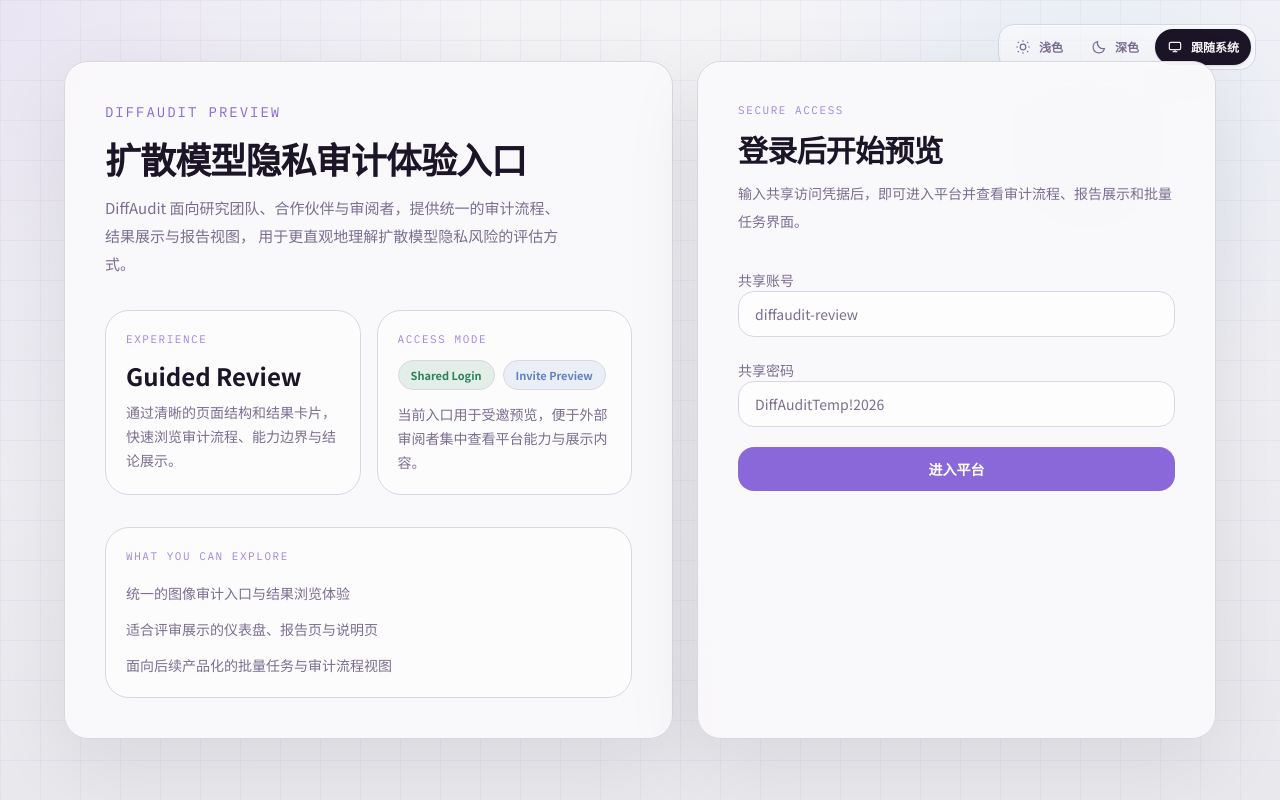
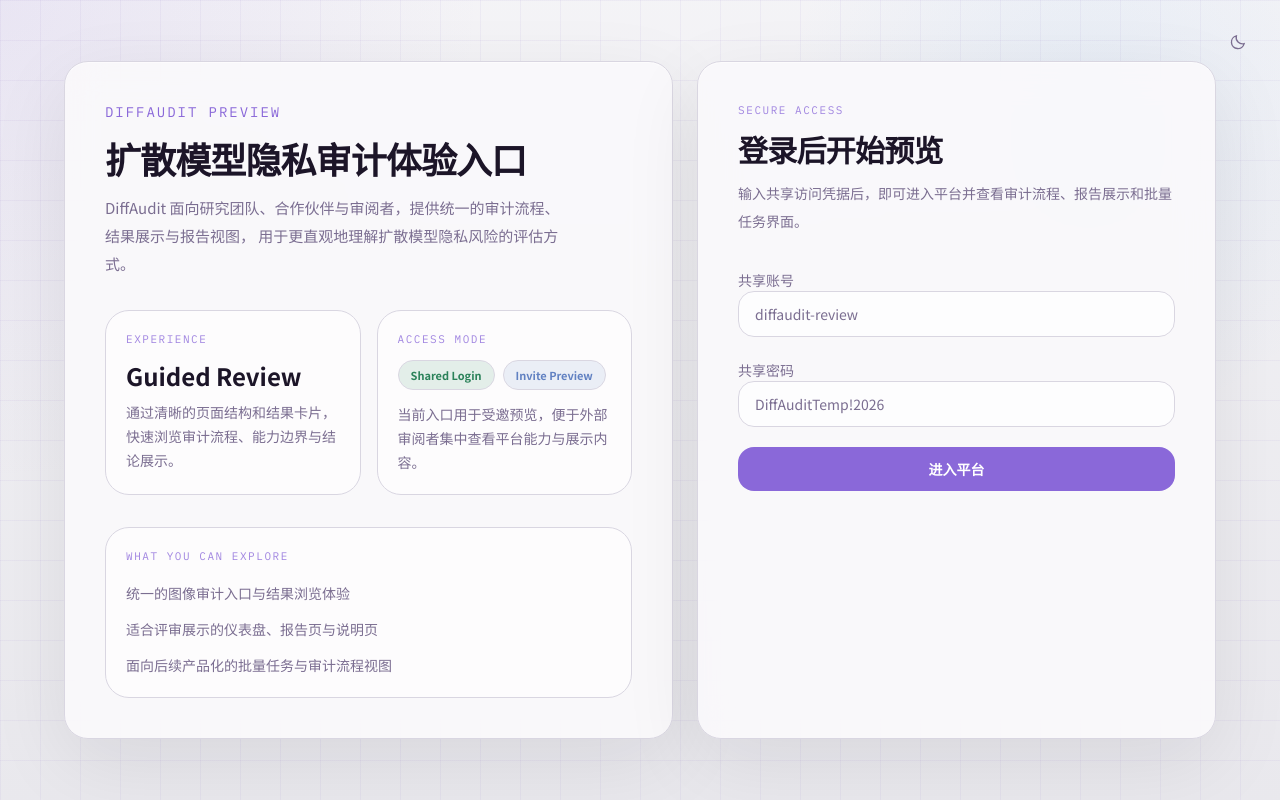
Before and after one commit to DeliciousBuding/DiffAudit-Platform, a Next.js app in the folder apps/web/: page /login in a window 1280 px wide. Built offline with nearby package versions, Linux system fonts and the light colour scheme.

Commit message:
Align theme controls with codex2api

```diff
--- a/apps/web/src/components/theme-toggle.tsx
+++ b/apps/web/src/components/theme-toggle.tsx
@@ -2,94 +2,44 @@
 
 import { useState } from "react";
 
-import {
-  DEFAULT_THEME,
-  getEffectiveTheme,
-  getThemeLabel,
-  resolveThemeMode,
-  THEME_STORAGE_KEY,
-  ThemeMode,
-} from "@/lib/theme";
+import { useTheme } from "@/hooks/use-theme";
 
-const themeModes: ThemeMode[] = ["light", "dark", "system"];
-
-function prefersDarkMode() {
-  return window.matchMedia("(prefers-color-scheme: dark)").matches;
-}
-
-function applyTheme(themeMode: ThemeMode) {
-  const root = document.documentElement;
-  const effectiveTheme = getEffectiveTheme(themeMode, prefersDarkMode());
-  root.dataset.themeMode = themeMode;
-  root.dataset.theme = effectiveTheme;
-  root.style.colorScheme = effectiveTheme;
-  root.classList.toggle("dark", effectiveTheme === "dark");
-  window.localStorage.setItem(THEME_STORAGE_KEY, themeMode);
-}
-
-function ThemeIcon({ mode }: { mode: ThemeMode }) {
-  if (mode === "light") {
+function SunIcon() {
   return (
-      <svg viewBox="0 0 24 24" aria-hidden="true" className="h-4 w-4 fill-none stroke-current stroke-[1.8]">
+    <svg viewBox="0 0 24 24" aria-hidden="true" className="h-[18px] w-[18px] fill-none stroke-current stroke-[1.8]">
       <circle cx="12" cy="12" r="4.2" />
       <path d="M12 1.8v2.4M12 19.8v2.4M4.2 4.2l1.7 1.7M18.1 18.1l1.7 1.7M1.8 12h2.4M19.8 12h2.4M4.2 19.8l1.7-1.7M18.1 5.9l1.7-1.7" />
     </svg>
   );
 }
 
-  if (mode === "dark") {
+function MoonIcon() {
   return (
-      <svg viewBox="0 0 24 24" aria-hidden="true" className="h-4 w-4 fill-none stroke-current stroke-[1.8]">
+    <svg viewBox="0 0 24 24" aria-hidden="true" className="h-[18px] w-[18px] fill-none stroke-current stroke-[1.8]">
       <path d="M20.2 14.2A8.6 8.6 0 0 1 9.8 3.8a8.6 8.6 0 1 0 10.4 10.4Z" />
     </svg>
   );
 }
 
-  return (
-    <svg viewBox="0 0 24 24" aria-hidden="true" className="h-4 w-4 fill-none stroke-current stroke-[1.8]">
-      <rect x="3.5" y="5" width="17" height="11" rx="2" />
-      <path d="M8.5 19h7" />
-      <path d="M12 16v3" />
-    </svg>
-  );
-}
-
 export function ThemeToggle() {
-  const [nonce, setNonce] = useState(0);
-  const themeMode =
-    typeof document === "undefined"
-      ? DEFAULT_THEME
-      : resolveThemeMode(document.documentElement.dataset.themeMode);
-
-  return (
-    <div
-      data-theme-nonce={nonce}
-      className="inline-flex items-center gap-1 rounded-2xl border border-border bg-white/55 p-1 shadow-[inset_0_1px_0_rgba(255,255,255,0.55)] dark:bg-white/5"
-    >
-      {themeModes.map((mode) => {
-        const active = themeMode === mode;
+  const { theme, toggle } = useTheme();
+  const [spinning, setSpinning] = useState(false);
 
   return (
     <button
-            key={mode}
       type="button"
-            onClick={() => {
-              applyTheme(mode);
-              setNonce((value) => value + 1);
+      onClick={(event) => {
+        setSpinning(true);
+        toggle(event.clientX, event.clientY);
+        window.setTimeout(() => setSpinning(false), 500);
       }}
-            className={`inline-flex h-9 items-center gap-2 rounded-xl px-3 text-xs font-semibold transition ${
-              active
-                ? "bg-foreground text-background shadow-sm"
-                : "text-muted-foreground hover:bg-white/70 hover:text-foreground dark:hover:bg-white/10"
-            }`}
-            aria-label={getThemeLabel(mode)}
-            title={getThemeLabel(mode)}
+      className="flex h-9 w-9 items-center justify-center rounded-xl text-muted-foreground transition-all duration-150 hover:bg-white/60 hover:text-foreground dark:hover:bg-white/10"
+      title={theme === "dark" ? "切换到浅色模式" : "切换到深色模式"}
+      aria-label={theme === "dark" ? "切换到浅色模式" : "切换到深色模式"}
     >
-            <ThemeIcon mode={mode} />
-            <span className="hidden sm:inline">{getThemeLabel(mode)}</span>
+      <span className={`inline-flex transition-transform duration-500 ease-out ${spinning ? "rotate-[360deg] scale-110" : "rotate-0 scale-100"}`}>
+        {theme === "dark" ? <SunIcon /> : <MoonIcon />}
+      </span>
     </button>
   );
-      })}
-    </div>
-  );
 }
--- /dev/null
+++ b/apps/web/src/hooks/use-theme.ts
@@ -0,0 +1,74 @@
+"use client";
+
+import { useCallback, useEffect, useState } from "react";
+
+import {
+  DEFAULT_THEME,
+  resolveThemeMode,
+  THEME_STORAGE_KEY,
+  ThemeMode,
+} from "@/lib/theme";
+
+function getInitialTheme(): ThemeMode {
+  if (typeof window === "undefined") {
+    return DEFAULT_THEME;
+  }
+
+  const stored = window.localStorage.getItem(THEME_STORAGE_KEY);
+  if (stored === "light" || stored === "dark") {
+    return stored;
+  }
+
+  return window.matchMedia("(prefers-color-scheme: dark)").matches ? "dark" : "light";
+}
+
+export function useTheme() {
+  const [theme, setThemeState] = useState<ThemeMode>(getInitialTheme);
+
+  useEffect(() => {
+    const root = document.documentElement;
+    root.dataset.theme = theme;
+    root.style.colorScheme = theme;
+    root.classList.toggle("dark", theme === "dark");
+    window.localStorage.setItem(THEME_STORAGE_KEY, theme);
+  }, [theme]);
+
+  const toggle = useCallback((x?: number, y?: number) => {
+    const root = document.documentElement;
+    const nextTheme: ThemeMode = resolveThemeMode(root.classList.contains("dark") ? "light" : "dark");
+
+    const originX = x ?? 40;
+    const originY = y ?? window.innerHeight - 40;
+    const endRadius = Math.hypot(
+      Math.max(originX, window.innerWidth - originX),
+      Math.max(originY, window.innerHeight - originY),
+    );
+
+    if ("startViewTransition" in document && typeof document.startViewTransition === "function") {
+      const transition = document.startViewTransition(() => {
+        setThemeState(nextTheme);
+      });
+
+      transition.ready.then(() => {
+        root.animate(
+          {
+            clipPath: [
+              `circle(0px at ${originX}px ${originY}px)`,
+              `circle(${endRadius}px at ${originX}px ${originY}px)`,
+            ],
+          },
+          {
+            duration: 500,
+            easing: "ease-out",
+            pseudoElement: "::view-transition-new(root)",
+          },
+        );
+      });
+      return;
+    }
+
+    setThemeState(nextTheme);
+  }, []);
+
+  return { theme, toggle };
+}
--- a/apps/web/src/lib/theme.ts
+++ b/apps/web/src/lib/theme.ts
@@ -1,11 +1,10 @@
-export type ThemeMode = "light" | "dark" | "system";
-export type EffectiveTheme = "light" | "dark";
+export type ThemeMode = "light" | "dark";
 
-export const THEME_STORAGE_KEY = "diffaudit-theme";
-export const DEFAULT_THEME: ThemeMode = "system";
+export const THEME_STORAGE_KEY = "theme";
+export const DEFAULT_THEME: ThemeMode = "light";
 
 export function isThemeMode(value: unknown): value is ThemeMode {
-  return value === "light" || value === "dark" || value === "system";
+  return value === "light" || value === "dark";
 }
 
 export function resolveThemeMode(
@@ -15,62 +14,26 @@ export function resolveThemeMode(
   return isThemeMode(value) ? value : fallback;
 }
 
-export function getEffectiveTheme(
-  mode: ThemeMode,
-  prefersDark: boolean,
-): EffectiveTheme {
-  if (mode === "system") {
-    return prefersDark ? "dark" : "light";
-  }
-
-  return mode;
-}
-
-export function getThemeLabel(mode: ThemeMode): string {
-  if (mode === "light") {
-    return "浅色";
-  }
-
-  if (mode === "dark") {
-    return "深色";
-  }
-
-  return "跟随系统";
-}
-
 export function getThemeBootScript(
   storageKey = THEME_STORAGE_KEY,
   fallback: ThemeMode = DEFAULT_THEME,
 ): string {
   return `(() => {
     const root = document.documentElement;
-    const systemQuery = window.matchMedia("(prefers-color-scheme: dark)");
-    const resolveEffectiveTheme = (themeMode) => {
-      if (themeMode === "system") {
-        return systemQuery.matches ? "dark" : "light";
-      }
-
-      return themeMode === "dark" ? "dark" : "light";
-    };
-    const apply = (themeMode) => {
-      const effectiveTheme = resolveEffectiveTheme(themeMode);
-      root.dataset.themeMode = themeMode;
-      root.dataset.theme = effectiveTheme;
-      root.style.colorScheme = effectiveTheme;
-      root.classList.toggle("dark", effectiveTheme === "dark");
+    const apply = (theme) => {
+      root.dataset.theme = theme;
+      root.style.colorScheme = theme;
+      root.classList.toggle("dark", theme === "dark");
     };
 
     try {
       const stored = window.localStorage.getItem("${storageKey}");
-      const themeMode = stored === "light" || stored === "dark" || stored === "system"
+      const theme = stored === "light" || stored === "dark"
         ? stored
-        : "${fallback}";
-      apply(themeMode);
-      systemQuery.addEventListener("change", () => {
-        if ((root.dataset.themeMode || "${fallback}") === "system") {
-          apply("system");
-        }
-      });
+        : window.matchMedia("(prefers-color-scheme: dark)").matches
+          ? "dark"
+          : "${fallback}";
+      apply(theme);
     } catch (error) {
       apply("${fallback}");
     }
```
Also changed, not shown: 1 other file (tests, documents, lock files or other folders). Lines whose indentation alone changed are shown as unchanged.
